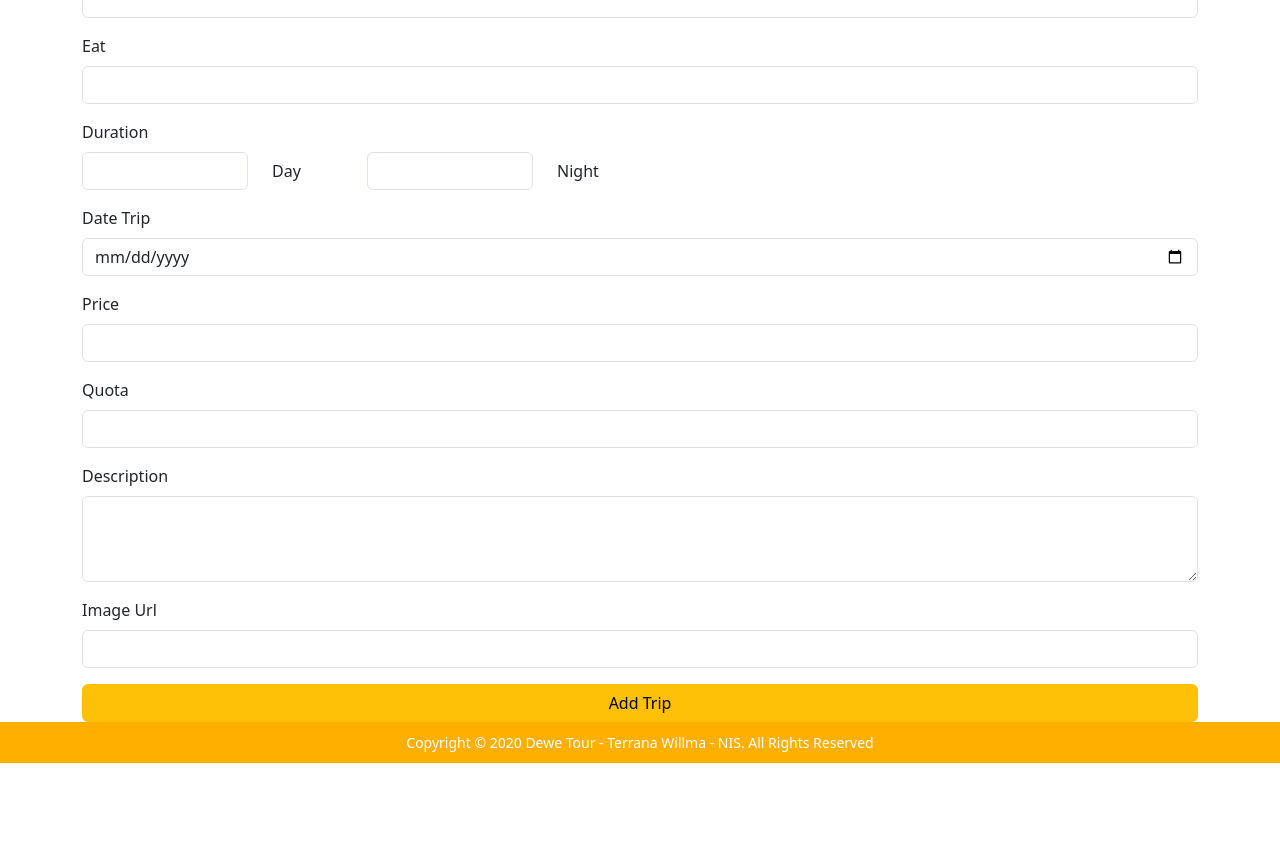
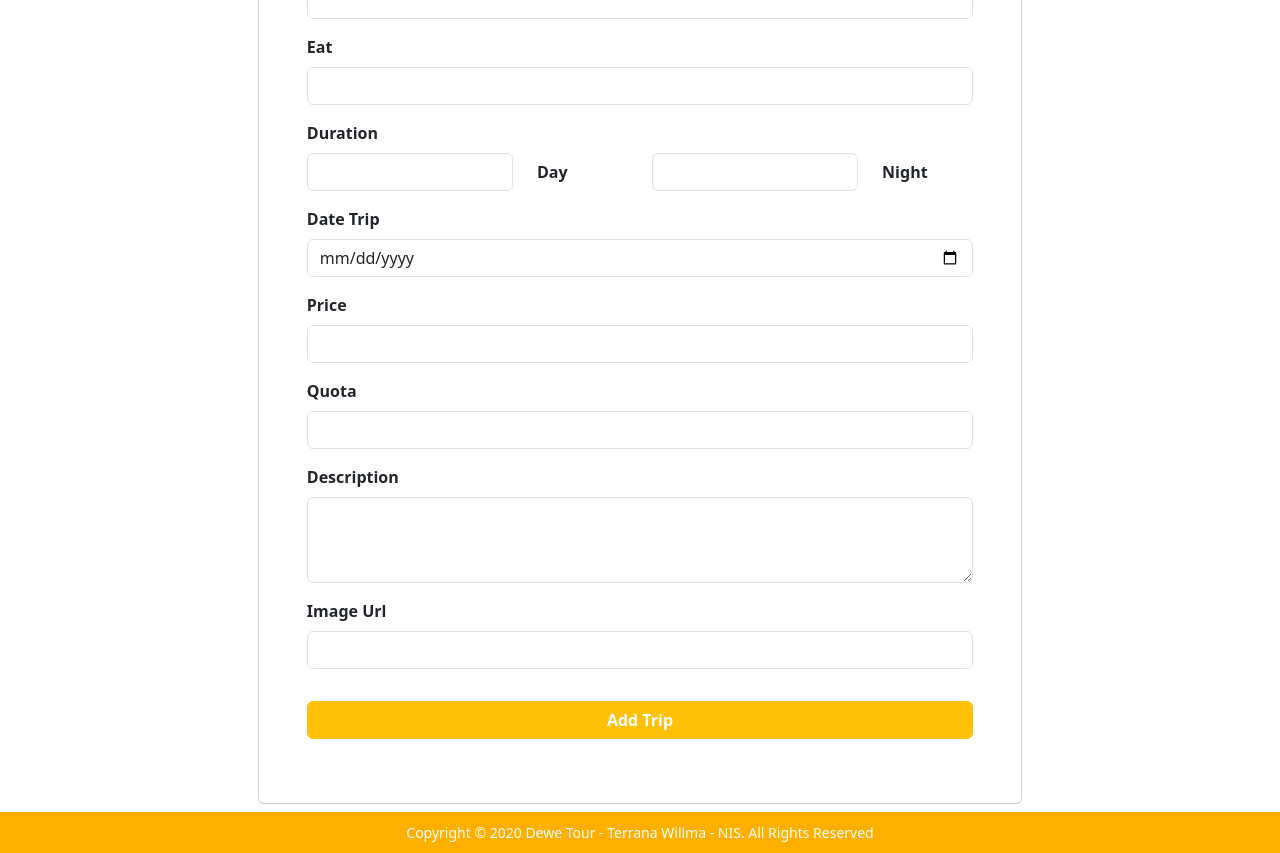
Before and after one commit to TerranaW/fullstack-test-assignment, a React (Vite) app in the folder frontend/: page /add-trip in a window 1280 px wide. Shown: the part 420-1273 px from the top of the page. Before the commit the page ends 1183 px from the top, so only its background shows below. Built offline with nearby package versions, Linux system fonts and the light colour scheme; no server answers.

Commit message:
edit styling, fetch API on option select country

```diff
--- a/frontend/src/App.jsx
+++ b/frontend/src/App.jsx
@@ -1,24 +1,23 @@
 import { Routes, Route } from "react-router-dom";
 import Home from "./pages/Home/index";
 import AddTrip from "./pages/AddTrip/index";
-import 'bootstrap/dist/css/bootstrap.min.css';
-import DetailTrip from "./pages/DetailTrip/index"
+import DetailTrip from "./pages/DetailTrip/index";
 import Footer from "./component/Footer";
-
+import "bootstrap/dist/css/bootstrap.min.css";
+import { Container } from "react-bootstrap";
 
 const App = () => {
   return (
-    <>
-
-      <Routes>
-        <Route path="/" element={<Home />} />
-        <Route path="/add-trip" element={<AddTrip />} />
-        <Route path="/trip/:id" element={<DetailTrip />} />
-        {/* lanjutkan */}
-      </Routes>
+    <div className="d-flex flex-column min-vh-100">
+      <Container className="flex-grow-1">
+        <Routes>
+          <Route path="/" element={<Home />} />
+          <Route path="/add-trip" element={<AddTrip />} />
+          <Route path="/trip/:id" element={<DetailTrip />} />
+        </Routes>
+      </Container>
       <Footer />
-
-    </>
+    </div>
   );
 };
 
--- a/frontend/src/component/Footer.jsx
+++ b/frontend/src/component/Footer.jsx
@@ -10,6 +10,7 @@ const Footer = () => {
                 textAlign: "center",
                 padding: "10px 0",
                 fontSize: "14px",
+                marginTop: "auto",
             }}
         >
             <Container>
--- a/frontend/src/pages/AddTrip/index.jsx
+++ b/frontend/src/pages/AddTrip/index.jsx
@@ -1,14 +1,12 @@
-import React, { useState } from "react";
-import { Container, Form, Button, Row, Col } from "react-bootstrap";
+import React, { useState, useEffect } from "react";
+import { Container, Form, Button, Row, Col, Card } from "react-bootstrap";
 import axios from "axios";
 import Swal from "sweetalert2";
 import { useNavigate } from "react-router-dom";
 
-
 const AddTrip = () => {
   const navigate = useNavigate();
 
-  // State untuk menyimpan input
   const [tripData, setTripData] = useState({
     titletrip: "",
     country: "",
@@ -24,22 +22,18 @@ const AddTrip = () => {
     image: "",
   });
 
-  // Handle perubahan input
   const handleChange = (e) => {
     setTripData({ ...tripData, [e.target.name]: e.target.value });
   };
 
-  // Handle submit form
   const handleSubmit = async (e) => {
     e.preventDefault();
-    //simpan ke API
     try {
       await axios.post(
         "https://organisational-swift-flowy-64f7bee4.koyeb.app/",
         tripData
       );
 
-      // nampilin SweetAlert jika berhasil
       Swal.fire({
         title: "Success!",
         text: "Trip berhasil ditambahkan.",
@@ -48,7 +42,6 @@ const AddTrip = () => {
       }).then(() => {
         navigate("/");
       });
-
     } catch (error) {
       console.error("Error adding trip:", error);
       Swal.fire({
@@ -58,174 +51,96 @@ const AddTrip = () => {
       });
     }
   };
+  const [countries, setCountries] = useState([]);
 
+  useEffect(() => {
+    const fetchCountries = async () => {
+      try {
+        const response = await axios.get("https://countriesnow.space/api/v0.1/countries/");
+        setCountries(response.data.data.map(country => country.country));
+      } catch (error) {
+        console.error("Error fetching countries:", error);
+      }
+    };
+    fetchCountries();
+  }, []);
   return (
-    <Container className="mt-5">
-      <h2 className="mb-4">Add Trip</h2>
+    <Container className="d-flex justify-content-center align-items-center mb-2 fw-bold">
+      <Card style={{ width: "70%", height: "100", padding: "3rem" }}>
+        <h2 className="mb-4 ">Add Trip</h2>
         <Form onSubmit={handleSubmit}>
-        {/* Title Trip */}
           <Form.Group className="mb-3">
             <Form.Label>Title Trip</Form.Label>
-          <Form.Control
-            type="text"
-            name="titletrip"
-            value={tripData.titletrip}
-            onChange={handleChange}
-            required
-          />
+            <Form.Control type="text" name="titletrip" value={tripData.titletrip} onChange={handleChange} required />
           </Form.Group>
 
-        {/* Country */}
           <Form.Group className="mb-3">
             <Form.Label>Country</Form.Label>
-          <Form.Select
-            name="country"
-            value={tripData.country}
-            onChange={handleChange}
-            required
-          >
+            <Form.Select name="country" value={tripData.country} onChange={handleChange} required>
               <option value="">Select Country</option>
-            <option value="Australia">Australia</option>
-            <option value="South Korea">South Korea</option>
-            <option value="Japan">Japan</option>
-            <option value="Indonesia">Indonesia</option>
-            <option value="USA">USA</option>
+              {countries.map((country, index) => (
+                <option key={index} value={country}>{country}</option>
+              ))}
             </Form.Select>
           </Form.Group>
 
-        {/* Accommodation */}
           <Form.Group className="mb-3">
             <Form.Label>Accommodation</Form.Label>
-          <Form.Control
-            type="text"
-            name="accommodation"
-            value={tripData.accommodation}
-            onChange={handleChange}
-            required
-          />
+            <Form.Control type="text" name="accommodation" value={tripData.accommodation} onChange={handleChange} required />
           </Form.Group>
 
-        {/* Transportation */}
           <Form.Group className="mb-3">
             <Form.Label>Transportation</Form.Label>
-          <Form.Control
-            type="text"
-            name="transportation"
-            value={tripData.transportation}
-            onChange={handleChange}
-            required
-          />
+            <Form.Control type="text" name="transportation" value={tripData.transportation} onChange={handleChange} required />
           </Form.Group>
 
-        {/* Eat */}
           <Form.Group className="mb-3">
             <Form.Label>Eat</Form.Label>
-          <Form.Control
-            type="text"
-            name="eat"
-            value={tripData.eat}
-            onChange={handleChange}
-            required
-          />
+            <Form.Control type="text" name="eat" value={tripData.eat} onChange={handleChange} required />
           </Form.Group>
 
-        {/* Duration */}
           <Form.Group className="mb-3">
             <Form.Label>Duration</Form.Label>
             <Row>
-            <Col md={2}>
-              <Form.Control
-                type="number"
-                name="day"
-                value={tripData.day}
-                onChange={handleChange}
-                required
-              />
-            </Col>
-            <Col md={1} className="d-flex align-items-center">Day</Col>
-            <Col md={2}>
-              <Form.Control
-                type="number"
-                name="night"
-                value={tripData.night}
-                onChange={handleChange}
-                required
-              />
-            </Col>
-            <Col md={1} className="d-flex align-items-center">Night</Col>
+              <Col md={4}><Form.Control type="number" name="day" value={tripData.day} onChange={handleChange} required /></Col>
+              <Col md={2} className="d-flex align-items-center">Day</Col>
+              <Col md={4}><Form.Control type="number" name="night" value={tripData.night} onChange={handleChange} required /></Col>
+              <Col md={2} className="d-flex align-items-center">Night</Col>
             </Row>
           </Form.Group>
 
-        {/* Date Trip */}
           <Form.Group className="mb-3">
             <Form.Label>Date Trip</Form.Label>
-          <Form.Control
-            type="date"
-            name="date"
-            value={tripData.date}
-            onChange={handleChange}
-            required
-          />
+            <Form.Control type="date" name="date" value={tripData.date} onChange={handleChange} required />
           </Form.Group>
 
-        {/* Price */}
           <Form.Group className="mb-3">
             <Form.Label>Price</Form.Label>
-          <Form.Control
-            type="number"
-            name="price"
-            value={tripData.price}
-            onChange={handleChange}
-            required
-          />
+            <Form.Control type="number" name="price" value={tripData.price} onChange={handleChange} required />
           </Form.Group>
 
-        {/* Quota */}
           <Form.Group className="mb-3">
             <Form.Label>Quota</Form.Label>
-          <Form.Control
-            type="number"
-            name="quota"
-            value={tripData.quota}
-            onChange={handleChange}
-            required
-          />
+            <Form.Control type="number" name="quota" value={tripData.quota} onChange={handleChange} required />
           </Form.Group>
 
-        {/* Description */}
           <Form.Group className="mb-3">
             <Form.Label>Description</Form.Label>
-          <Form.Control
-            as="textarea"
-            rows={3}
-            name="description"
-            value={tripData.description}
-            onChange={handleChange}
-            required
-          />
+            <Form.Control as="textarea" rows={3} name="description" value={tripData.description} onChange={handleChange} required />
           </Form.Group>
 
-        {/* Image URL */}
           <Form.Group className="mb-3">
             <Form.Label>Image Url</Form.Label>
-          <Form.Control
-            type="text"
-            name="image"
-            value={tripData.image}
-            onChange={handleChange}
-            required
-          />
+            <Form.Control type="text" name="image" value={tripData.image} onChange={handleChange} required />
           </Form.Group>
 
-        {/* Button Submit */}
-        <Button type="submit" variant="warning" className="w-100">
+          <Button type="submit" variant="warning" className="w-100 my-3 text-white fw-bold">
             Add Trip
           </Button>
         </Form>
+      </Card>
     </Container>
-
   );
-
 };
 
 export default AddTrip;
--- a/frontend/src/pages/DetailTrip/index.jsx
+++ b/frontend/src/pages/DetailTrip/index.jsx
@@ -1,6 +1,6 @@
 import React from "react";
 import { useParams } from "react-router-dom";
-import { Container, Button, Row, Col } from "react-bootstrap";
+import { Container, Row, Col } from "react-bootstrap";
 import axios from "axios";
 import { useQuery } from "@tanstack/react-query";
 import Swal from "sweetalert2";
@@ -50,7 +50,7 @@ function DetailTrip() {
             <Row className="text-center justify-content-between align-items-start mb-2">
                 {/* Accommodation */}
                 <Col xs={12} sm={2} className="d-flex flex-column align-items-start gap-1">
-                    <small className="text-muted">Accommodation</small>
+                    <small className="text-muted ">Accommodation</small>
                     <div className="d-flex align-items-center gap-2 text-nowrap">
                         <FaHotel size={20} className="text-dark" />
                         <span className="fw-bold">Hotel {trip?.night} Nights</span>
@@ -103,7 +103,7 @@ function DetailTrip() {
             <p className="fw-bold">Description</p>
             <p>{trip?.description}</p>
 
-            <h3 className="text-warning fw-bold">IDR. {trip?.price?.toLocaleString()} / Person</h3>
+            <h3 className="text-warning fw-bold">IDR. {trip?.price?.toLocaleString()} <span className="text-black"> / Person</span> </h3>
 
             <DeleteTripButton></DeleteTripButton>
 
--- a/frontend/src/pages/Home/index.jsx
+++ b/frontend/src/pages/Home/index.jsx
@@ -34,8 +34,8 @@ const TripCards = () => {
   return (
     <Container className='p-5'>
       <div className="d-flex justify-content-between align-items-center mt-auto mb-3">
-        <h1>Income Trip</h1>
-        <Button onClick={AddTrip}>Add Trip</Button>
+        <h1 className='fw-bold'>Income Trip</h1>
+        <Button onClick={AddTrip} className='bg-warning text-white fw-bold border-warning' style={{ width: "15%" }}>Add Trip</Button>
       </div>
       <Row>
         {Array.isArray(trips) && trips.length > 0 ? (
```
Lines whose indentation alone changed are shown as unchanged.
